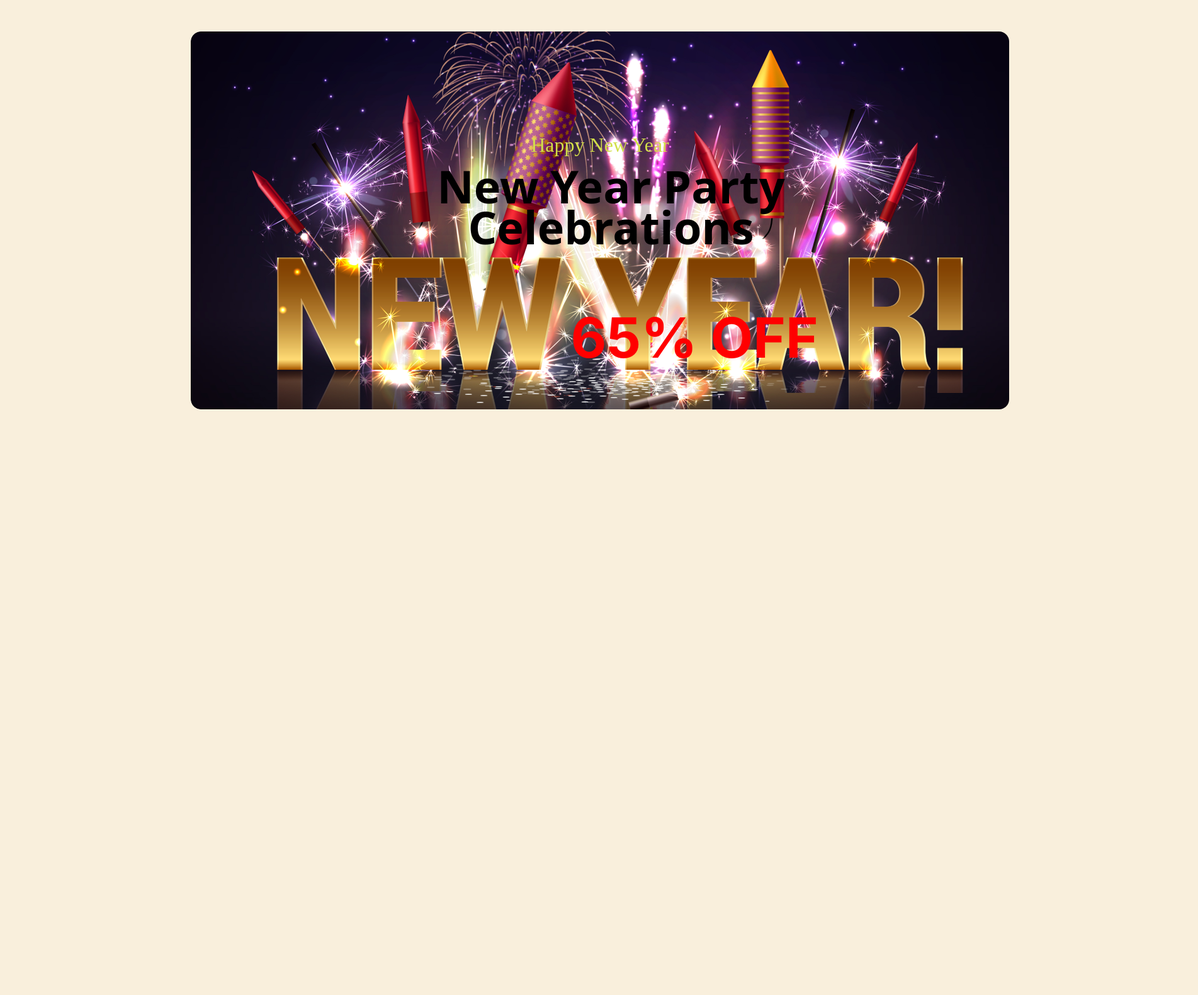
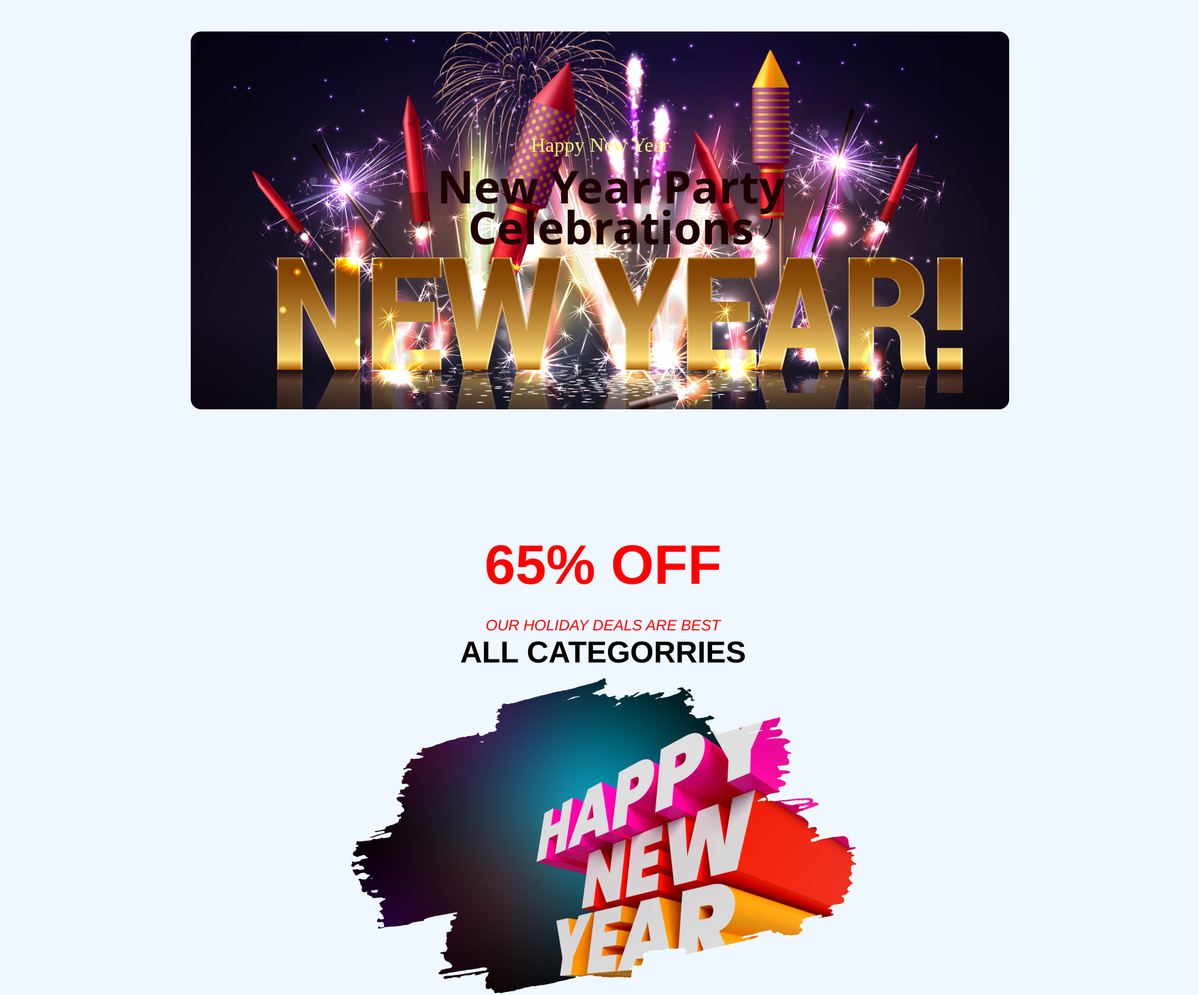
Before and after one commit to masuma12rima/New-Year-Website, a plain HTML site: page index.html in a window 1280 px wide. Shown: the top 1580 px of the page at 63% size, 1903 px wide, since content can reach past the window. Drawn offline with Linux system fonts and the light colour scheme.

Commit message:
add fourth commit

```diff
--- a/index.html
+++ b/index.html
@@ -8,42 +8,32 @@
 </head>
     <body>
         <header>
+            <!-- banner sec -->
+            <div class="ban">
 
-      <nav>
-         <nav>
-
-       <!-- banner sec -->
-
-       <div class="ban">
-        <div>
+            <div>
             <h3 class="ban-title">Happy New Year</h3>
             <h1 class="ban-nxt">
                 New Year Party Celebrations
             </h1>
         </div>
-
-       </div >
-    </nav>
-    </nav>
-
-    <nav>
+    </div>
+ </header>
+      <main>
         <section>
-
-             <!-- 65 -->
-
-             <div class="into">
-                <div>
-             <h1 class="off">
-                65% OFF
-            </h1>
+            <div class="off">
+                <h1>
+                    65% OFF
+                </h1>
+                <h3 class="txt">
+                    OUR HOLIDAY DEALS ARE BEST
+                </h3>
+                <H2 class="txt-two">
+                    ALL CATEGORRIES
+                </H2>
+                <img src="image/New Year Photo.png" alt="">
             </div>
-         </div>
-         </nav>
-         </section>
-
-
-
-
-
-    </body>
+        </section>
+      </main>
+</body>
 </html>
--- a/styels/style.css
+++ b/styels/style.css
@@ -1,6 +1,6 @@
 body{
     width: 1600px;
-    background: rgb(249, 239, 220);
+    background: aliceblue;
 }
 /* header styles */
 
@@ -13,17 +13,17 @@ header{
     margin: 50px 295px;
 }
 header .ban .ban-title{
-    color: #d2df49;
+    color: #f7f77c;
     text-align: center;
     font-size: 32px;
     padding: 180px 0px 0px 0px;
     font-weight: 100;
     line-height: 1px;
-    font: italic;
+    /* font: italic; */
 }
 header .ban .ban-nxt{
-    color: hsla(192, 79%, 87%, 0.707));
-    font: italic;
+    color: rgb(30, 2, 2);
+    /* font: italic; */
     width: 635px;
     font-size: 72px;
     text-align: center;
@@ -32,16 +32,37 @@ header .ban .ban-nxt{
     margin-top: 2px;
     font-family: system-ui, -apple-system, BlinkMacSystemFont, 'Segoe UI', Roboto, Oxygen, Ubuntu, Cantarell, 'Open Sans', 'Helvetica Neue', sans-serif;
 }
-.into{
-    width: 1600px;
-height: 7335px;
+.off{
+    display: block;
+    max-width: 800px;
+    min-height: 300px;
+    margin: 200px 0px 300px 550px;
+    background-color: aliceblue;
+    line-height: 3px;
 }
-header .into .off{
-    color: #F00;
+.off h1{
+    color: red;
     text-align: center;
-    font-family: Inter;
     font-size: 88px;
-    font-style: normal;
+    font-weight: 10px;
+    padding-top: 45px;
+    font-family: 'Franklin Gothic Medium', 'Arial Narrow', Arial, sans-serif;
+}
+.txt{
+    color: red;
+    text-align: center;
+    font-size: 24px;
+    font-style: italic;
+    font-weight: 500;
+    padding-top: 20px;
+    padding-bottom: 0px;
+    font-family: 'Franklin Gothic Medium', 'Arial Narrow', Arial, sans-serif;
+
+}
+.txt-two{
+    color: black;
+    text-align: center;
+    font-size: 48px;
     font-weight: 700;
-    line-height: normal;
+    font-family: 'Franklin Gothic Medium', 'Arial Narrow', Arial, sans-serif;
 }
```
Also changed, not shown: image/New Year Photo.png (added).
